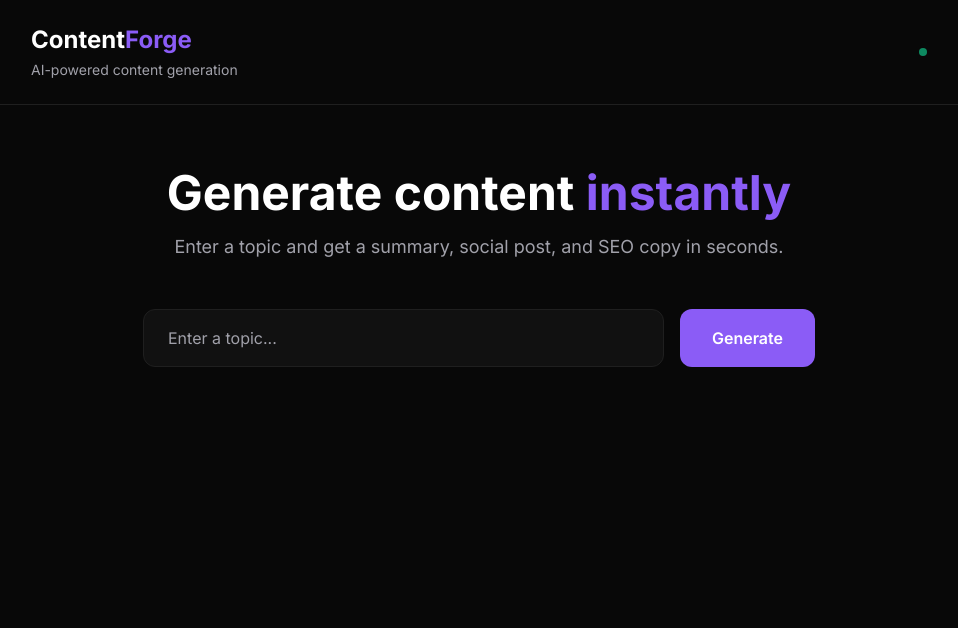
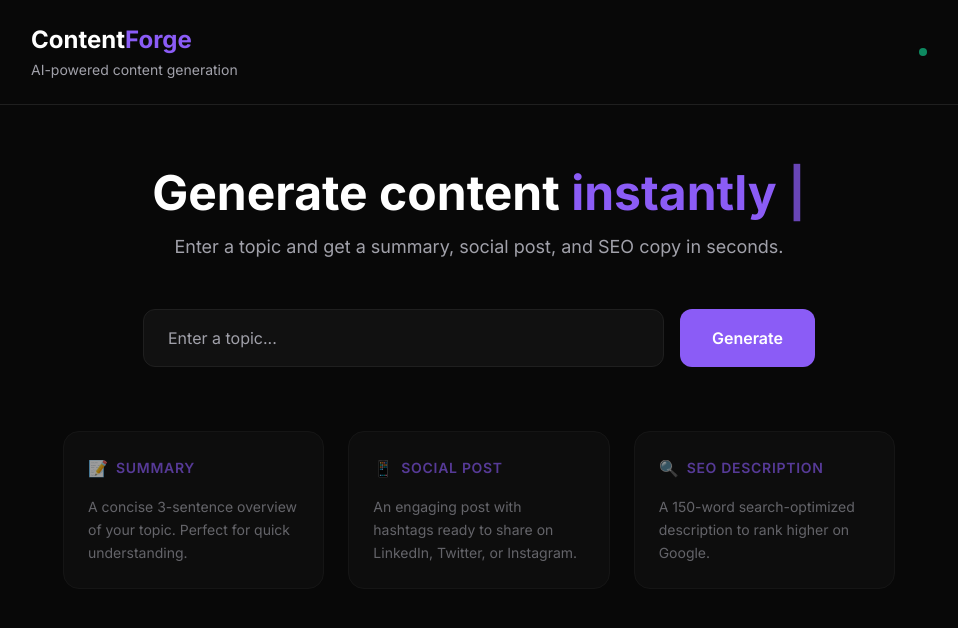
Before and after one commit to ricardoebrahim/ContentForge, a React (Vite) app in the folder client/: page / in a window 1280 px wide. Shown: the top 628 px of the page, without its empty margins (161-1119 px from the left). Built offline with nearby package versions, Linux system fonts and the light colour scheme.

Commit message:
feat: typewriter animation, loading skeleton, placeholder cards added

```diff
--- a/client/src/App.jsx
+++ b/client/src/App.jsx
@@ -1,4 +1,4 @@
-import { useState } from 'react'
+import { useState, useEffect } from 'react'
 
 function App() {
   const [topic, setTopic] = useState('')
@@ -6,16 +6,33 @@ function App() {
   const [result, setResult] = useState(null)
   const [error, setError] = useState(null)
   const [copied, setCopied] = useState('')
+  const [displayText, setDisplayText] = useState('')
+const fullText = 'Generate content instantly '
+
+useEffect(() => {
+  let i = 0
+  const timer = setInterval(() => {
+    if (i < fullText.length) {
+      setDisplayText(fullText.slice(0, i + 1))
+      i++
+    } else {
+      clearInterval(timer)
+    }
+  }, 60)
+  return () => clearInterval(timer)
+}, [])
 
  const parseContent = (text) => {
+  const clean = (str) => str ? str.replace(/\*\*/g, '').trim() : '';
+
   const summaryMatch = text.match(/SUMMARY:\n([\s\S]*?)(?=SOCIAL_POST:|$)/);
   const socialMatch = text.match(/SOCIAL_POST:\n([\s\S]*?)(?=SEO_DESCRIPTION:|$)/);
   const seoMatch = text.match(/SEO_DESCRIPTION:\n([\s\S]*?)$/);
 
-return{
-  summary: summaryMatch ? summaryMatch[1].trim() : '',
-  social: socialMatch ? socialMatch[1].trim() : '',
-  seo: seoMatch ? seoMatch[1].trim() : ''
+  return {
+    summary: clean(summaryMatch ? summaryMatch[1] : ''),
+    social: clean(socialMatch ? socialMatch[1] : ''),
+    seo: clean(seoMatch ? seoMatch[1] : '')
   };
 };
 
@@ -72,8 +89,13 @@ return{
         {/* Input Section */}
         <div className="text-center mb-16">
           <h2 className="text-5xl font-bold text-white mb-4">
-            Generate content
-            <span className="text-primary"> instantly</span>
+  <span className="text-white">
+    {displayText.slice(0, 17)}
+  </span>
+  <span className="text-primary">
+    {displayText.slice(17)}
+  </span>
+  <span className="animate-pulse text-primary">|</span>
 </h2>
           <p className="text-text-secondary text-lg mb-12">
             Enter a topic and get a summary, social post, and SEO copy in seconds.
@@ -107,6 +129,50 @@ return{
         {error && (
           <div className="bg-red-500/10 border border-red-500/20 rounded-xl p-4 mb-8 text-red-400 text-center">
             {error}
+          </div>
+        )}
+
+{/* Loading Skeleton */}
+{loading && (
+  <div className="grid grid-cols-1 md:grid-cols-3 gap-6 mt-8">
+    {[1, 2, 3].map((i) => (
+      <div key={i} className="bg-surface border border-border rounded-2xl p-6">
+        <div className="h-4 bg-border rounded animate-pulse mb-4 w-1/2"></div>
+        <div className="space-y-3">
+          <div className="h-3 bg-border rounded animate-pulse"></div>
+          <div className="h-3 bg-border rounded animate-pulse w-5/6"></div>
+          <div className="h-3 bg-border rounded animate-pulse w-4/6"></div>
+          <div className="h-3 bg-border rounded animate-pulse w-5/6"></div>
+        </div>
+      </div>
+    ))}
+  </div>
+)}
+
+        {/* Placeholder Cards */}
+{!result && !loading && (
+  <div className="grid grid-cols-1 md:grid-cols-3 gap-6 mt-8">
+    {[
+      { label: 'Summary', icon: '📝', desc: 'A concise 3-sentence overview of your topic. Perfect for quick understanding.' },
+      { label: 'Social Post', icon: '📱', desc: 'An engaging post with hashtags ready to share on LinkedIn, Twitter, or Instagram.' },
+      { label: 'SEO Description', icon: '🔍', desc: 'A 150-word search-optimized description to rank higher on Google.' },
+    ].map(({ label, icon, desc }) => (
+      <div
+        key={label}
+        className="bg-surface border border-border rounded-2xl p-6
+          hover:border-primary/30 transition-all duration-300 opacity-60"
+      >
+        <div className="flex items-center gap-2 mb-4">
+          <span>{icon}</span>
+          <span className="text-primary font-semibold text-sm uppercase tracking-wider">
+            {label}
+          </span>
+        </div>
+        <p className="text-text-secondary leading-relaxed text-sm">
+          {desc}
+        </p>
+      </div>
+    ))}
   </div>
 )}
 
```
Lines whose indentation alone changed are shown as unchanged.
